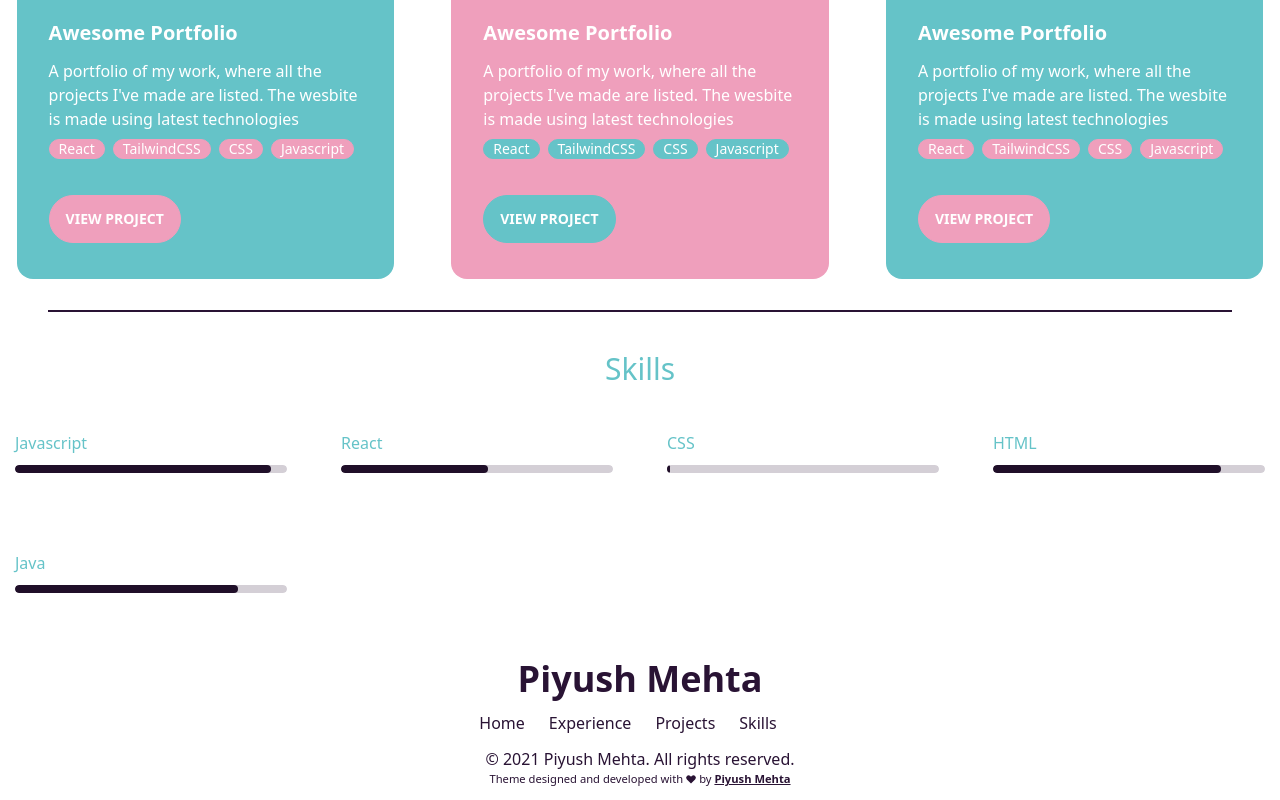
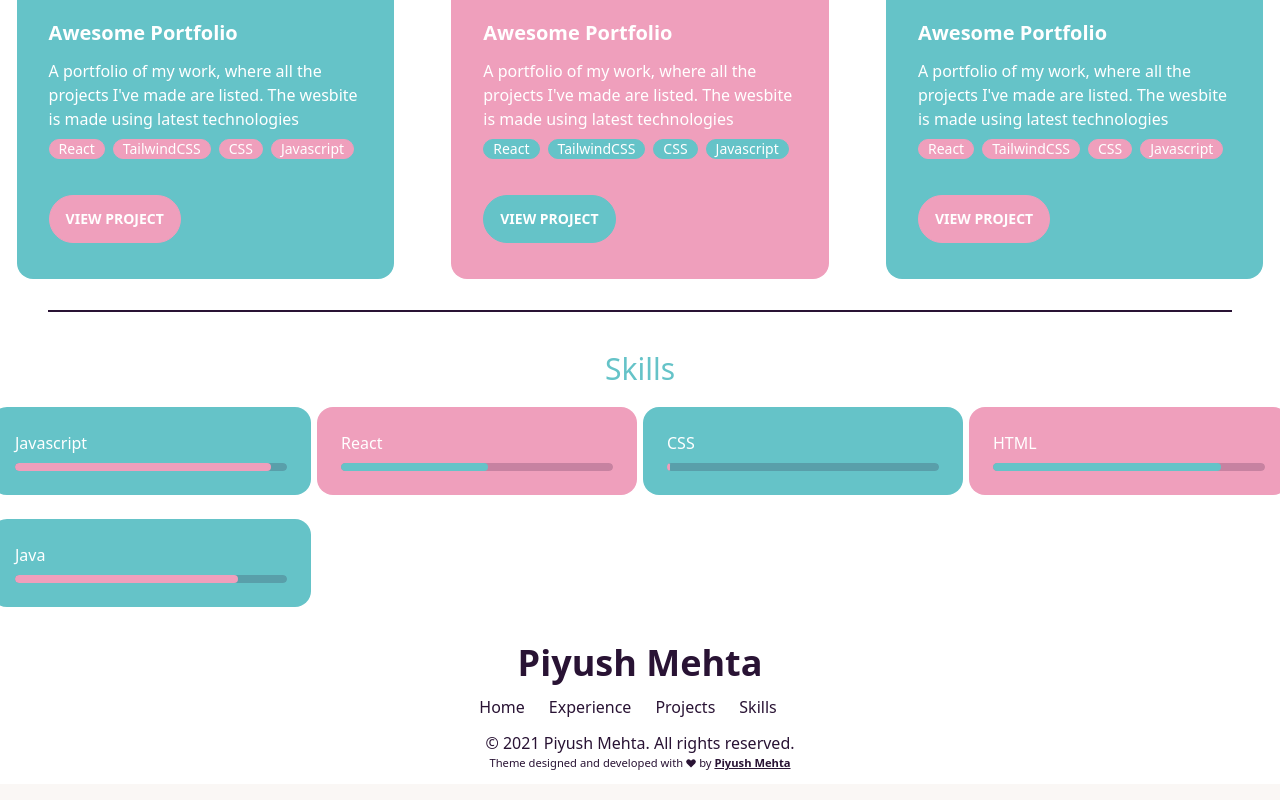
Before and after one commit to piyush97/awesome-portfolio, a React (Create React App) app: page / in a window 1280 px wide. Shown: the part 1985-2785 px from the top of the page. Built offline with nearby package versions, Linux system fonts and the light colour scheme; what @tailwindcss/typography would draw is missing.

Commit message:
multiple theming fixes

```diff
--- a/src/containers/SkillsContainer.tsx
+++ b/src/containers/SkillsContainer.tsx
@@ -8,9 +8,22 @@ const SkillsContainer: React.FC = () => {
       <Heading heading={SECTIONS[3]} id="skills" />
       <div className="grid gap-6 mt-5 lg:grid-cols-4 justify-items-center auto-rows-fr">
         {skills.map(({ id, skill, level }) => (
-          <div className="p-6 space-y-2 artboard phone">
+          <div
+            key={id}
+            className={`p-6 space-y-2 artboard phone card ${
+              id % 2 === 0
+                ? `bg-secondary text-secondary-content`
+                : `bg-primary text-primary-content`
+            }`}
+          >
             <h3>{skill}</h3>
-            <progress className="progress" value={level} max="100" />
+            <progress
+              className={`progress ${
+                id % 2 === 0 ? `progress-primary` : `progress-secondary`
+              }`}
+              value={level}
+              max="100"
+            />
           </div>
         ))}
       </div>
```
